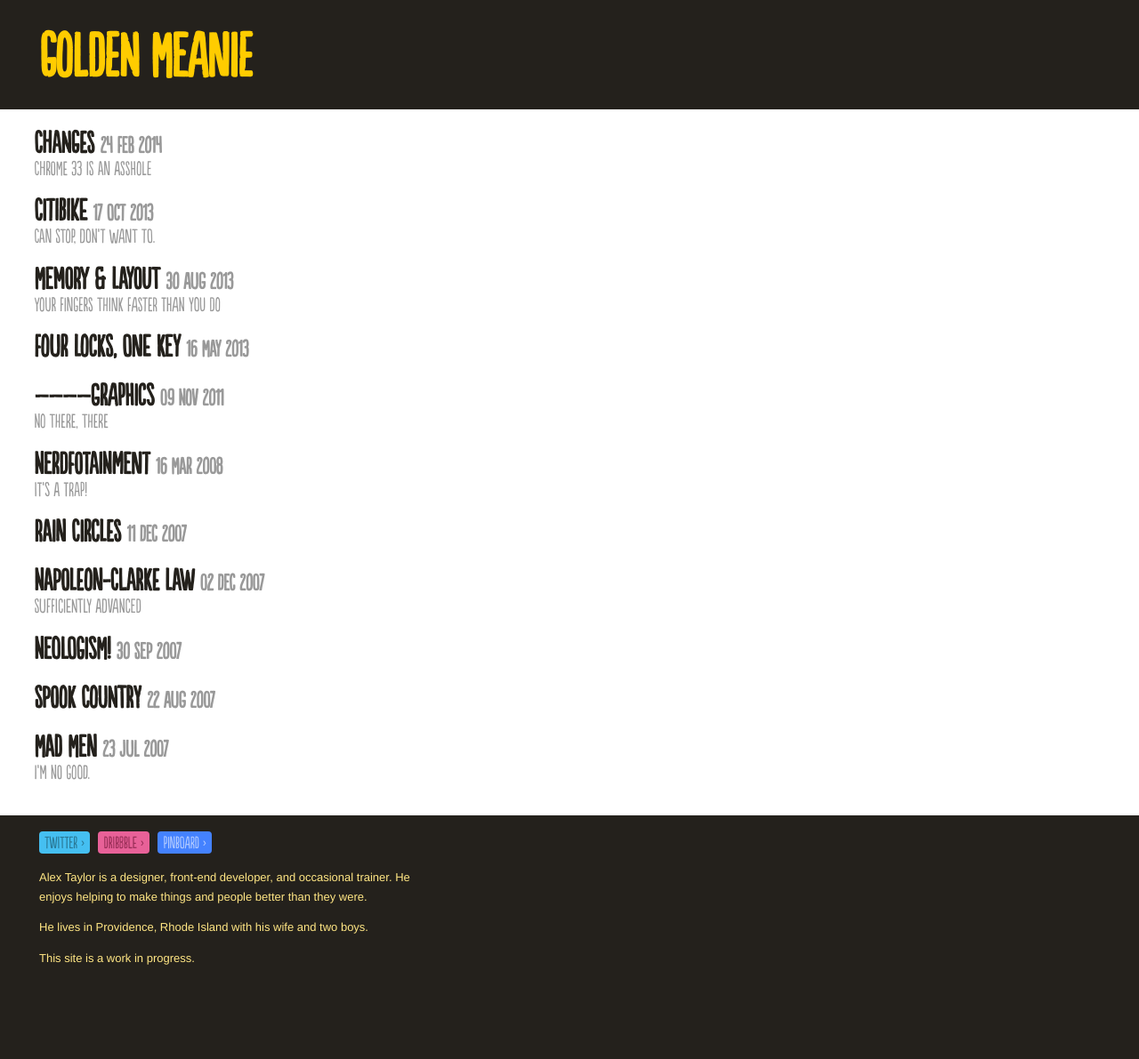
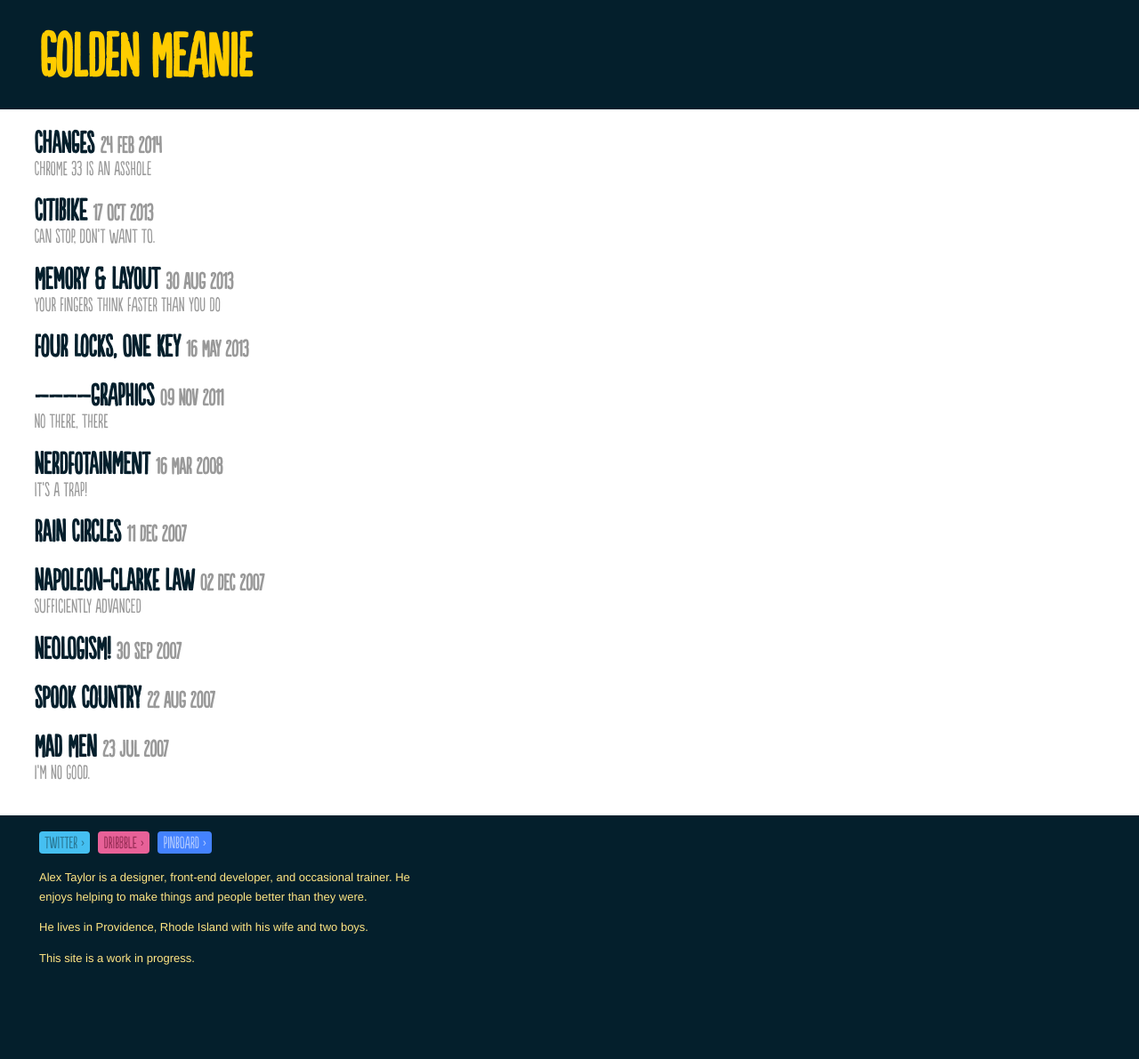
Before and after one commit to goldenmeanie/gmne, a Jekyll site: the page built from index.html, in a window 1280 px wide. Shown: the whole page at 89% size. Built offline with Jekyll 4.4.1, drawn with Linux system fonts in a browser that asks for light colours.

Commit message:
Retiring brown

```diff
--- a/_sass/variables.scss
+++ b/_sass/variables.scss
@@ -1,4 +1,4 @@
-$alt-background: #24211c;
+$alt-background: #041F2C;
 $meanie: #ffcc00;
 $subdued: rgba(0,0,0,0.2);
 $highlighter: #ffea8e;
```
